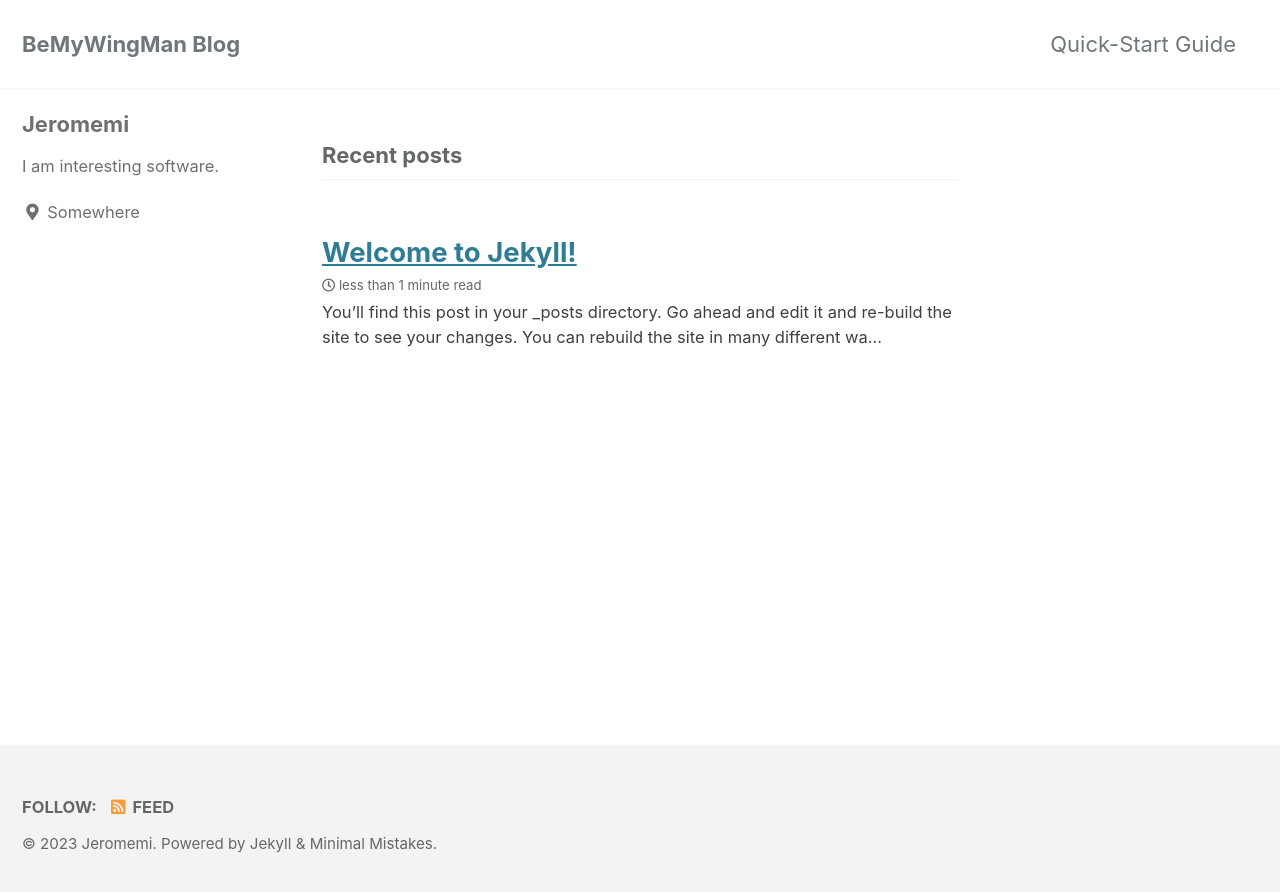
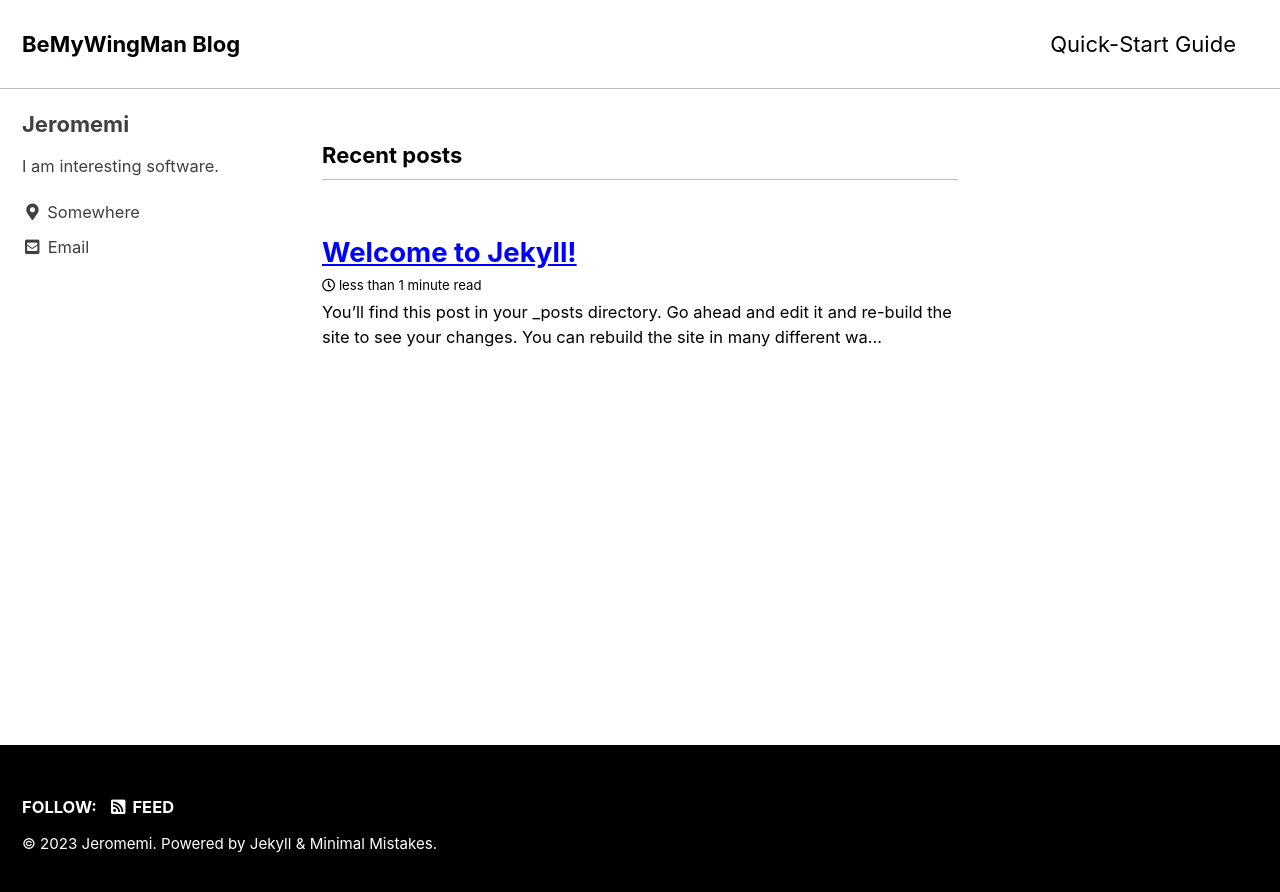
Before and after one commit to jagarian1/jagarian1_test, a Jekyll site: the page built from index.markdown, in a window 1280 px wide. Shown: the top 892 px of the page. Built offline with Jekyll 4.4.1, drawn with Linux system fonts in a browser that asks for light colours; cached includes are drawn as plain includes; the list of posts is cut into pages by our own code.

Commit message:
Update _config.yml

```diff
--- a/_config.yml
+++ b/_config.yml
@@ -9,9 +9,8 @@
 #
 # Review documentation to determine if you should use `theme` or `remote_theme`
 # https://mmistakes.github.io/minimal-mistakes/docs/quick-start-guide/#installing-the-theme
-remote_theme             : "mmistakes/minimal-mistakes"
-#remote_theme            : "mmistakes/minimal-mistakes@4.24.0"
-minimal_mistakes_skin    : "default" #"air", "aqua", "contrast", "dark", "dirt", "neon", "mint", "plum", "sunrise", "default"
+remote_theme            : "mmistakes/minimal-mistakes@4.24.0"
+minimal_mistakes_skin    : "contrast" #"air", "aqua", "contrast", "dark", "dirt", "neon", "mint", "plum", "sunrise", "default"
 
 # Site Settings
 locale                   : "ko_KR"
@@ -107,7 +106,7 @@ author:
   avatar           : # path of avatar image, e.g. "/assets/images/bio-photo.jpg"
   bio              : "I am interesting software."
   location         : "Somewhere"
-  email            :
+  email            : "test@gmail.com"
   links:
     - label: "Email"
       icon: "fas fa-fw fa-envelope-square"
@@ -131,24 +130,9 @@ author:
 # Site Footer
 footer:
   links:
-    # - label: "Twitter"
-    #   icon: "fab fa-fw fa-twitter-square"
-      # url:
-    # - label: "Facebook"
-    #   icon: "fab fa-fw fa-facebook-square"
       # url:
     - label: "GitHub"
       icon: "fab fa-fw fa-github"
-      # url:
-    # - label: "GitLab"
-    #   icon: "fab fa-fw fa-gitlab"
-      # url:
-    # - label: "Bitbucket"
-    #   icon: "fab fa-fw fa-bitbucket"
-      # url:
-    # - label: "Instagram"
-    #   icon: "fab fa-fw fa-instagram"
-      # url:
 
 
 # Reading Files
@@ -180,8 +164,8 @@ exclude:
   - Rakefile
   - README
   - tmp
-  - /docs # ignore Minimal Mistakes /docs
-  - /test # ignore Minimal Mistakes /test
+#   - /docs # ignore Minimal Mistakes /docs
+#   - /test # ignore Minimal Mistakes /test
 keep_files:
   - .git
   - .svn
```
